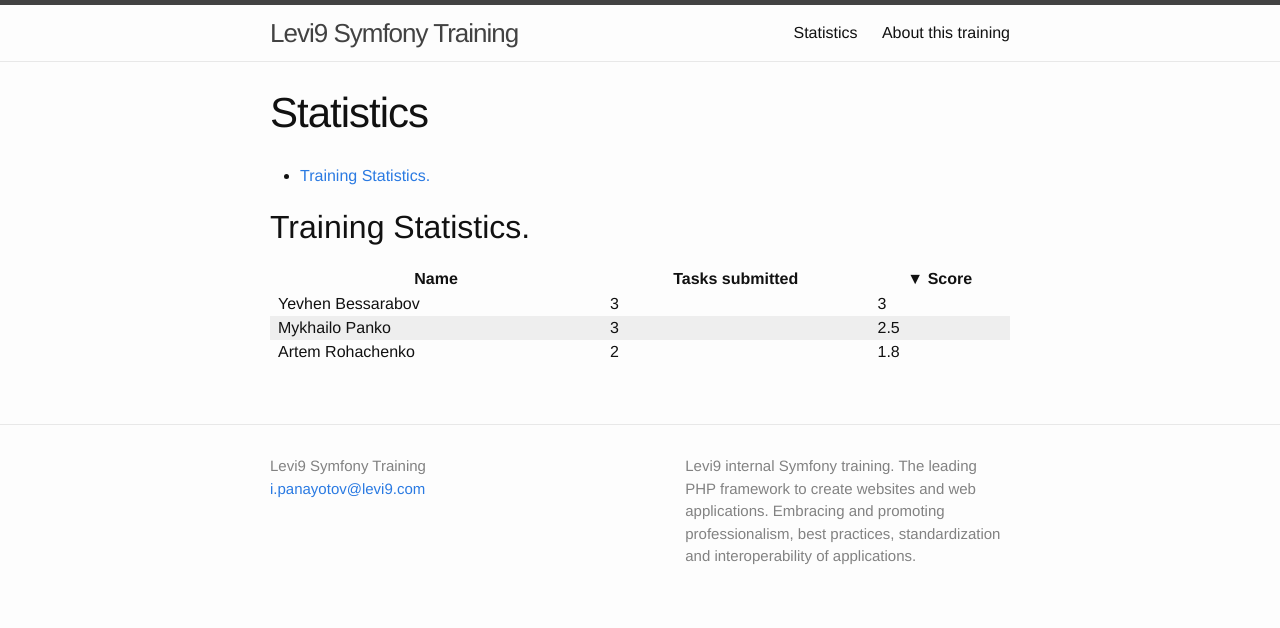
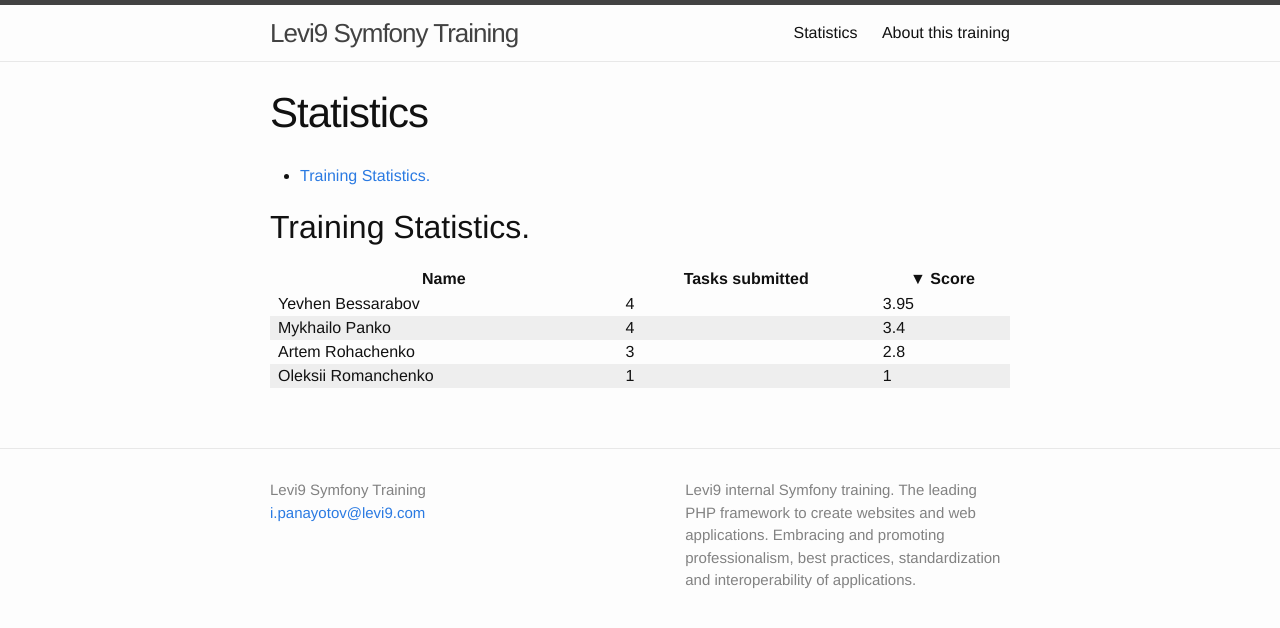
Before and after one commit to panayotovyura/panayotovyura.github.io, a Jekyll site: the page built from statistics.md, in a window 1280 px wide. Shown: the top 628 px of the page. Built offline with Jekyll 4.4.1, drawn with Linux system fonts in a browser that asks for light colours.

Commit message:
update statistics

```diff
--- a/_data/statistics.yml
+++ b/_data/statistics.yml
@@ -1,11 +1,15 @@
 - name: Yevhen Bessarabov
-  tasks: 3
-  score: 3
+  tasks: 4
+  score: 3.95
 
 - name: Artem Rohachenko
-  tasks: 2
-  score: 1.8
+  tasks: 3
+  score: 2.8
 
 - name: Mykhailo Panko
-  tasks: 3
-  score: 2.5
+  tasks: 4
+  score: 3.4
+
+- name: Oleksii Romanchenko
+  tasks: 1
+  score: 1
```
